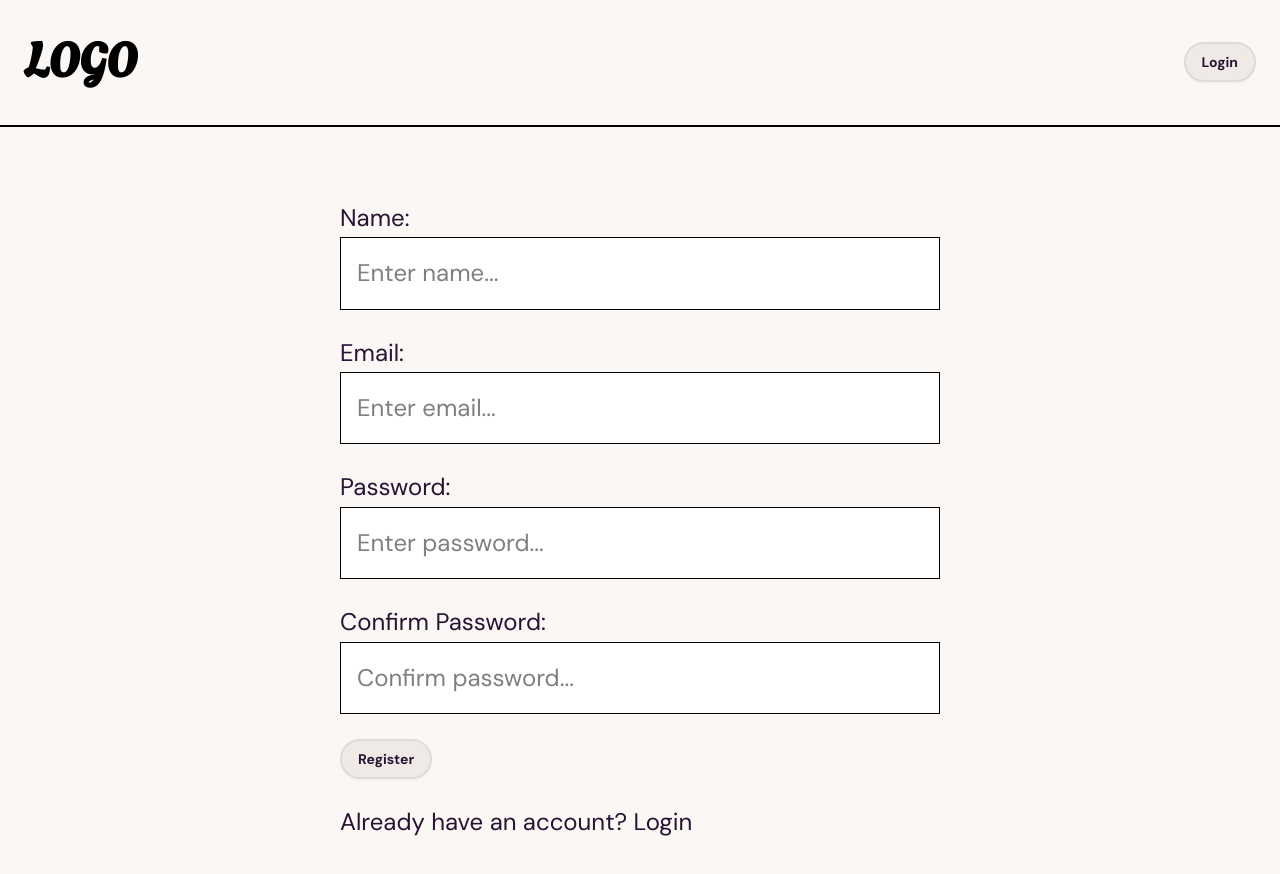
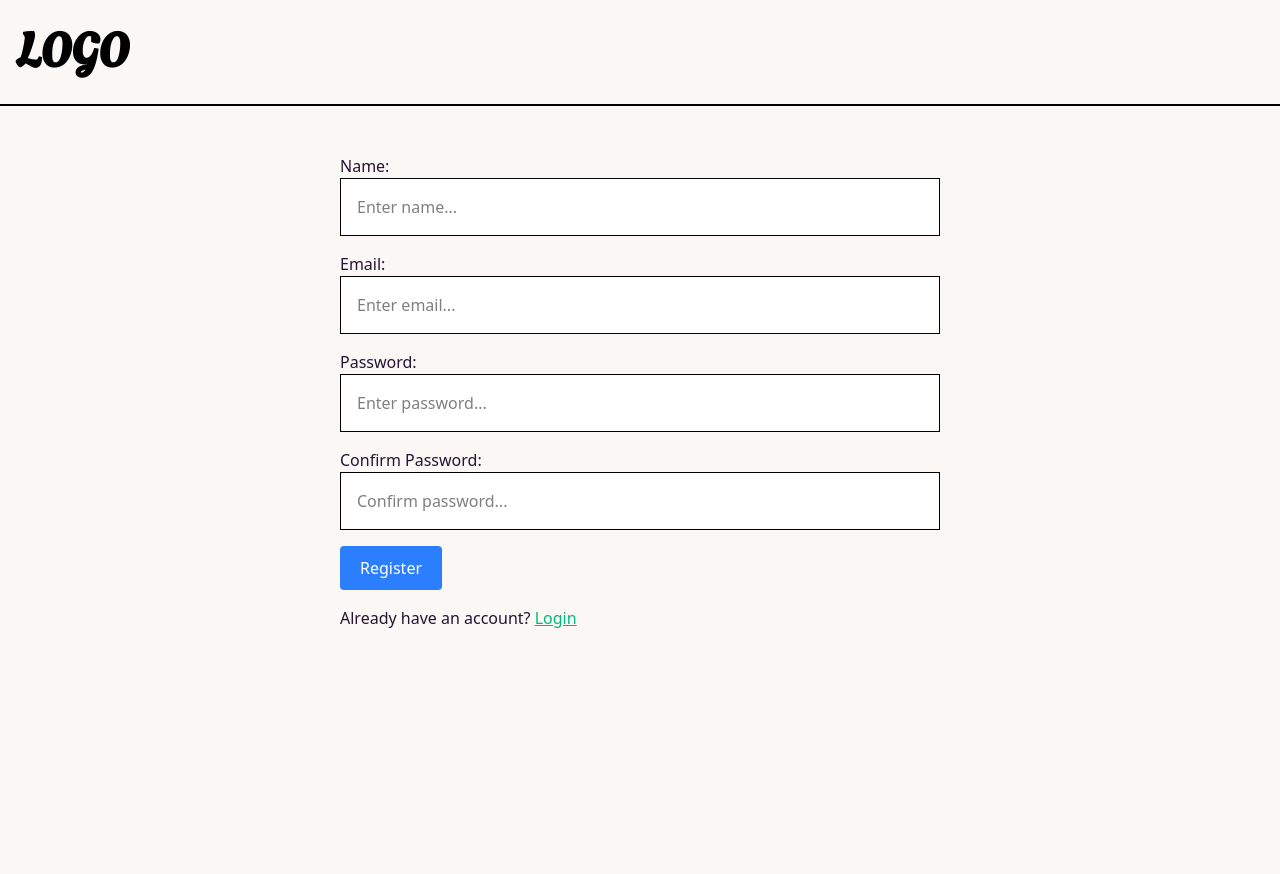
Before and after one commit to GuyFawkess/PetManager, a React (Vite) app in the folder pet-manager/: page /register in a window 1280 px wide. Shown: the top 874 px of the page. After the commit the page ends 800 px from the top, so only its background shows below. Built offline with nearby package versions, Linux system fonts and the light colour scheme; no server answers.

Commit message:
Cambios en el makeup

```diff
--- a/pet-manager/src/components/Header.jsx
+++ b/pet-manager/src/components/Header.jsx
@@ -14,26 +14,16 @@ const Header = () => {
             <Link id="header-logo" to="/">LOGO</Link>
         </div>
 
+        {user && (
             <div className="links--wrapper">
-                {user ? (
-                    <>
                 <Link to="/" className="header--link">Home</Link>
                 <Link to="/profile" className="header--link">Profile</Link>
                 <Link to="/pets" className="header--link">My Pets</Link>
                 <Link to="/calendar" className="header--link">Calendar</Link>
 
                 <button onClick={logoutUser} className="btn">Logout</button>
-                    </>
-                ) : (
-                    <Link className="btn" to="/login">Login</Link>
+            </div>
         )}
-
-                {/* <>
-
-
-            </> */}
-
-            </div>
     </div>
     )
 }
--- a/pet-manager/src/index.css
+++ b/pet-manager/src/index.css
@@ -5,30 +5,21 @@
   }
 
 
-* {
-    font-family: "DM Sans", -apple-system, BlinkMacSystemFont, "Segoe UI", Roboto, Oxygen, Ubuntu, Cantarell, "Open Sans",
-      "Helvetica Neue", sans-serif;
 
-    box-sizing: border-box;
-    text-rendering: optimizeLegibility;
-    /* color: inherit; */
-  }
 
-  body {
+/*
+   body {
     line-height: 1.6;
     font-weight: 400;
     font-size: 1.5rem;
     color: var(--color-light-gray);
     background-color: var(--color-bg);
     min-height: 100vh;
-  }
+  } */
 
 
-  .container{
-    max-width: 90%;
-    margin: auto;
-    padding: 2em;
-  }
+
+
 
 .header{
     display: flex;
@@ -59,49 +50,7 @@
     font-family: 'Oleo Script', cursive;
 }
 
-/* .btn{
-    display: block;
-    cursor: pointer;
-    background-color: #000;
-    color: #fff;
-    padding: 0.5em 1em;
-    transition: 0.3s;
-    border:1px solid #000;
-    text-decoration: none;
-    line-height: normal;
-    background: #000;
-    border: 1px solid #000;
-    padding: 1rem;
-    width: 100%;
-    outline: none;
-}
 
-
-.btn:hover{
-    background-color: #fff;
-    color: #000;
-} */
-
-
-/* FORM STYLING */
-
-.login-register-container{
-    max-width: 600px;
-    margin:0 auto;
-}
-
-.input-login-register{
-    background: #fff;
-    border: 1px solid #000;
-    padding: 1rem;
-    width: 100%;
-    color: #000;
-    outline: none;
-}
-
-.form-field-wrapper{
-    margin: 1em 0;
-}
 
 @media(max-width:800px) {
     #header-logo{
--- a/pet-manager/src/pages/Home.jsx
+++ b/pet-manager/src/pages/Home.jsx
@@ -10,6 +10,7 @@ const Home = () => {
   const { pets, fetchPets } = usePetsStore();
   const [filteredEvents, setFilteredEvents] = useState([]);
   const [showUpcoming, setShowUpcoming] = useState(true);
+  const [activeTab, setActiveTab] = useState("upcoming");
 
   useEffect(() => {
     if (user) {
@@ -39,23 +40,54 @@ const Home = () => {
       </h1>
 
       {/* Toggle Button */}
-      <button
+      <div className="flex overflow-x-auto items-center p-1 space-x-1 rtl:space-x-reverse text-sm text-gray-600 bg-gray-500/5 rounded-xl dark:bg-gray-500/20">
+        <button
+          role="tab"
+          type="button"
+          className={`flex whitespace-nowrap items-center h-8 px-5 font-medium rounded-lg outline-none focus:ring-2 focus:ring-yellow-600 focus:ring-inset shadow ${activeTab === "upcoming"
+              ? "text-yellow-600 bg-white dark:text-white dark:bg-yellow-600"
+              : "hover:text-gray-800 focus:text-yellow-600 dark:text-gray-400 dark:hover:text-gray-300 dark:focus:text-gray-400"
+            }`}
+          onClick={() =>{
+            setActiveTab("upcoming");
+            setShowUpcoming(!showUpcoming)}
+          }
+        >
+          Upcoming
+        </button>
+
+        <button
+          role="tab"
+          type="button"
+          className={`flex whitespace-nowrap items-center h-8 px-5 font-medium rounded-lg outline-none focus:ring-2 focus:ring-yellow-600 focus:ring-inset shadow ${activeTab === "allEvents"
+              ? "text-yellow-600 bg-white dark:text-white dark:bg-yellow-600"
+              : "hover:text-gray-800 focus:text-yellow-600 dark:text-gray-400 dark:hover:text-gray-300 dark:focus:text-gray-400"
+            }`}
+          onClick={() => {
+            setActiveTab("allEvents");
+            setShowUpcoming(!showUpcoming)}}
+        >
+          All Events
+        </button>
+      </div>
+      {/* <button
         onClick={() => setShowUpcoming(!showUpcoming)}
         className="mb-4 px-4 py-2 bg-blue-500 text-white rounded-lg hover:bg-blue-700 transition"
       >
         {showUpcoming ? "Show All Events" : "Show Upcoming Events"}
-      </button>
+      </button> */}
 
-      <h2 className="font-bold text-xl mt-4">
+      {/* <h2 className="font-bold text-xl mt-4">
         {showUpcoming ? "Upcoming Events:" : "All Events:"}
-      </h2>
+      </h2> */}
 
       {filteredEvents.length === 0 ? (
         <p>No events available.</p>
       ) : (
         <ul className="list bg-base-100 rounded-box shadow-md w-1/2">
+          <li className="p-4 pb-2 text-xs opacity-60 tracking-wide">{showUpcoming ? "Upcoming Events:" : "All Events:"}</li>
           {filteredEvents.map((event) => {
-              // Relacionamos el evento con el pet para buscar la info
+            // Relacionamos el evento con el pet para buscar la info
             const eventPet = pets?.find((p) => p.id === event.PetID);
             return (
               <li key={event.id} className="list-row h-20 flex items-center">
--- a/pet-manager/src/pages/Login.jsx
+++ b/pet-manager/src/pages/Login.jsx
@@ -26,14 +26,14 @@ const Login = () => {
 
 
   return (
-    <div className="container">
-      <div className="login-register-container">
+    <div className="max-w-10/12 m-auto p-[2rem]">
+      <div className="max-w-[600px] m-auto">
         <form ref={loginForm} onSubmit={handleSubmit}>
 
-          <div className="form-field-wrapper">
+          <div className="mx-0 my-[1em]">
             <label>Email:</label>
             <input
-              className='input-login-register'
+              className="bg-white border border-black p-4 w-full text-black outline-none"
               required
               type="email"
               name="email"
@@ -41,32 +41,25 @@ const Login = () => {
             />
           </div>
 
-          <div className="form-field-wrapper">
+          <div className="mx-0 my-[1em]">
             <label>Password:</label>
             <input
-              className='input-login-register'
+              className="bg-white border border-black p-4 w-full text-black outline-none"
               type="password"
               name="password"
               placeholder="Enter password..."
             />
           </div>
 
-
-          <div className="form-field-wrapper">
-
-            <input
-
-              type="submit"
-              value="Login"
-              className="btn"
-            />
-
+          <div className="mx-0 my-[1em]">
+            <button type="submit"
+              value="Login" class="relative rounded px-5 py-2.5 overflow-hidden group bg-green-500 relative hover:bg-gradient-to-r hover:from-green-500 hover:to-green-400 text-white hover:ring-2 hover:ring-offset-2 hover:ring-green-400 transition-all ease-out duration-300">
+              <span class="absolute right-0 w-8 h-32 -mt-12 transition-all duration-1000 transform translate-x-12 bg-white opacity-10 rotate-12 group-hover:-translate-x-40 ease"></span>
+              <span class="relative">Log In</span>
+            </button>
           </div>
-
         </form>
-
-        <p>Don't have an account? <Link to="/register">Register</Link></p>
-
+        <p>Don't have an account? <Link className='link link-info' to="/register">Register</Link></p>
       </div>
     </div>
   )
--- a/pet-manager/src/pages/Pets.jsx
+++ b/pet-manager/src/pages/Pets.jsx
@@ -34,7 +34,7 @@ const Pets = () => {
           <span className="loading loading-spinner loading-xl"></span>
         </div>
       ) : (
-        <div className="grid grid-cols-2 sm:grid-cols-2 md:grid-cols-4 gap-5">
+        <div className="grid grid-cols-1 sm:grid-cols-2 md:grid-cols-2 lg:grid-cols-3 xxl:grid-cols-4 gap-5">
           {pets.map((pet) => (
             <div key={pet.$id} className="card bg-base-100 w-80 h-110 shadow-md">
               <figure>
--- a/pet-manager/src/pages/Register.jsx
+++ b/pet-manager/src/pages/Register.jsx
@@ -31,15 +31,15 @@ const Register = () => {
   }
 
   return (
-    <div className="container">
-      <div className="login-register-container">
+    <div className="max-w-10/12 m-auto p-[2rem]">
+      <div className="max-w-[600px] m-auto">
 
         <form ref={registerForm} onSubmit={handleSubmit}>
 
-          <div className="form-field-wrapper">
+          <div className="mx-0 my-[1em]">
             <label>Name:</label>
             <input
-            className='input-login-register'
+            className="bg-white border border-black p-4 w-full text-black outline-none"
               required
               type="text"
               name="name"
@@ -47,10 +47,10 @@ const Register = () => {
             />
           </div>
 
-          <div className="form-field-wrapper">
+          <div className="mx-0 my-[1em]">
             <label>Email:</label>
             <input
-            className='input-login-register'
+            className="bg-white border border-black p-4 w-full text-black outline-none"
               required
               type="email"
               name="email"
@@ -58,20 +58,20 @@ const Register = () => {
             />
           </div>
 
-          <div className="form-field-wrapper">
+          <div className="mx-0 my-[1em]">
             <label>Password:</label>
             <input
-            className='input-login-register'
+            className="bg-white border border-black p-4 w-full text-black outline-none"
               type="password"
               name="password1"
               placeholder="Enter password..."
             />
           </div>
 
-          <div className="form-field-wrapper">
+          <div className="mx-0 my-[1em]">
             <label>Confirm Password:</label>
             <input
-            className='input-login-register'
+            className="bg-white border border-black p-4 w-full text-black outline-none"
               type="password"
               name="password2"
               placeholder="Confirm password..."
@@ -79,19 +79,17 @@ const Register = () => {
           </div>
 
 
-          <div className="form-field-wrapper">
-
-            <input
-              type="submit"
-              value="Register"
-              className="btn"
-            />
-
+          <div className="mx-0 my-[1em]">
+          <button type="submit"
+              value="Login" class="relative rounded px-5 py-2.5 overflow-hidden group bg-blue-500 relative hover:bg-gradient-to-r hover:from-blue-500 hover:to-blue-400 text-white hover:ring-2 hover:ring-offset-2 hover:ring-blue-400 transition-all ease-out duration-300">
+              <span class="absolute right-0 w-8 h-32 -mt-12 transition-all duration-1000 transform translate-x-12 bg-white opacity-10 rotate-12 group-hover:-translate-x-40 ease"></span>
+              <span class="relative">Register</span>
+            </button>
           </div>
 
         </form>
 
-        <p>Already have an account? <Link to="/login">Login</Link></p>
+        <p>Already have an account? <Link className='link link-success' to="/login">Login</Link></p>
 
       </div>
     </div>
```
Lines whose indentation alone changed are shown as unchanged.
